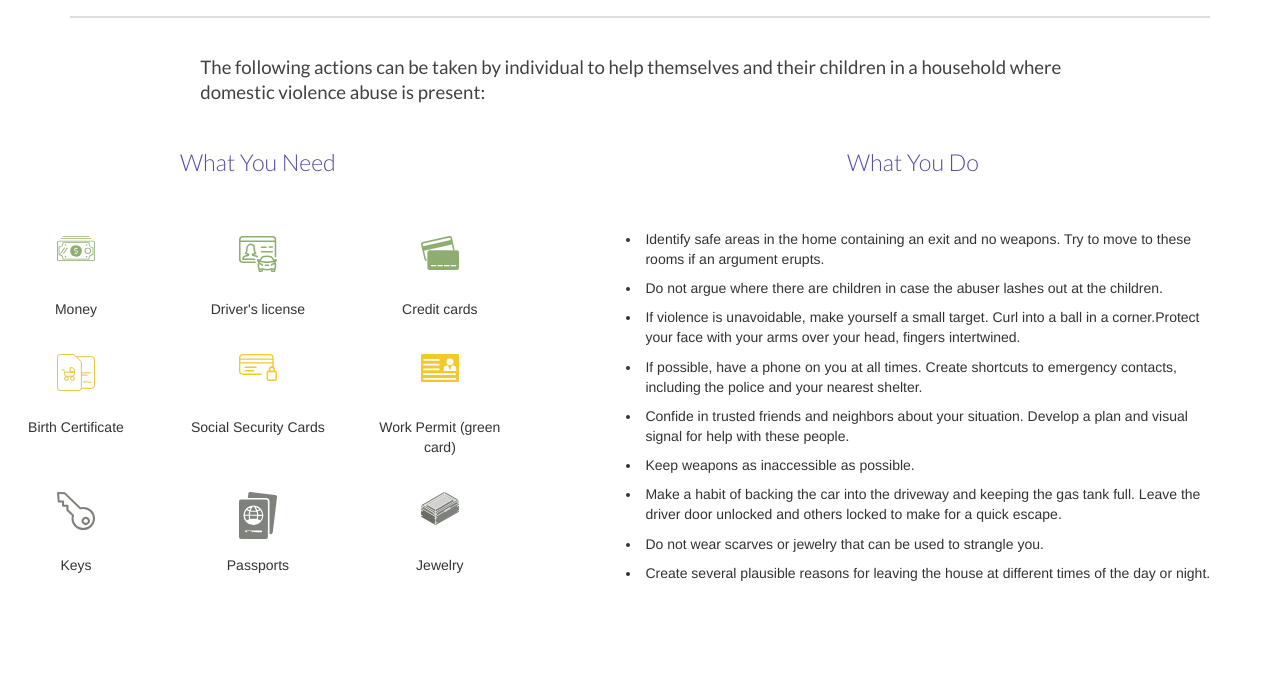
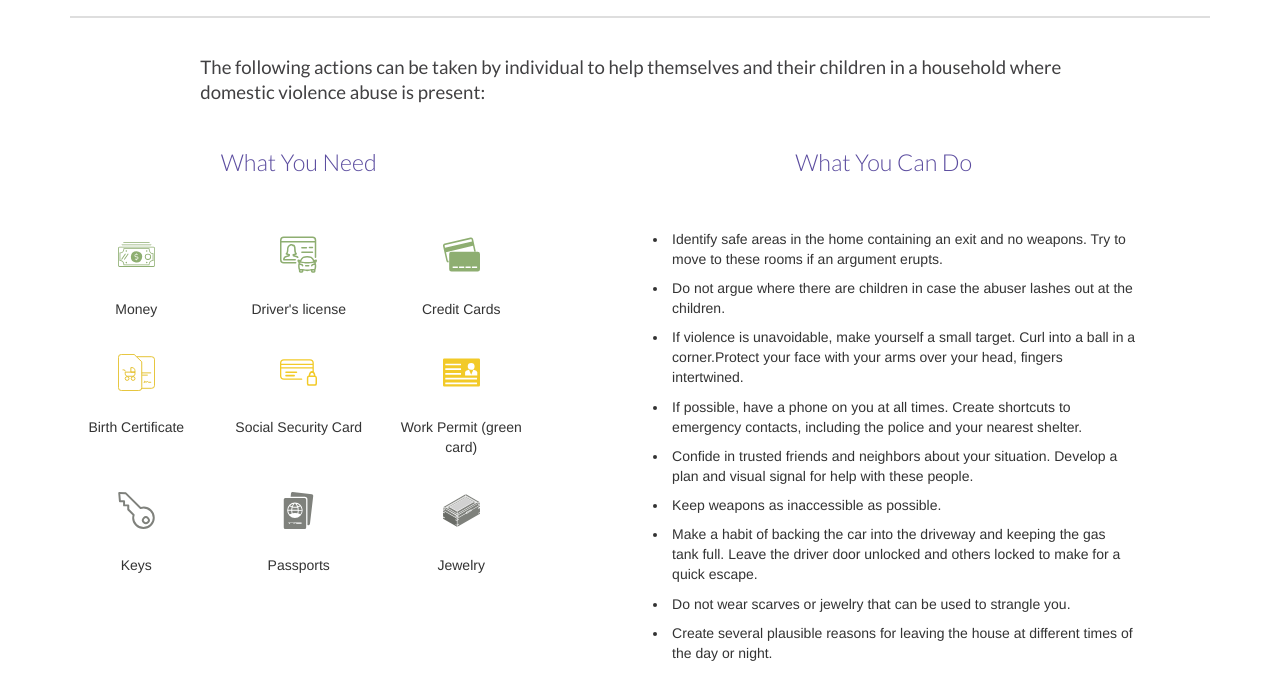
Before and after one commit to techdev5521/ywca, a plain HTML site: page index.html in a window 1280 px wide. Shown: the part 101-785 px from the top of the page. Drawn offline with Linux system fonts and the light colour scheme.

Commit message:
Rewrote Take Action Structure for more appropriate layout

```diff
--- a/css/main.css
+++ b/css/main.css
@@ -127,14 +127,8 @@ hr {
     text-align: center;
 }
 
-.what-you-do{
-    margin-top:1em;
-    margin-left: 5em;
-    margin-right: 5em;
-    padding-bottom: 5em;
-}
-
-.action-icon {
+.what-you-need-icon {
+    display: block;
     margin-left: auto;
     margin-right: auto;
     margin-top: 1.8125em;
@@ -143,6 +137,13 @@ hr {
     width: 2.6667em;
 }
 
+.what-you-do{
+    margin-top:1em;
+    margin-left: 5em;
+    margin-right: 5em;
+    padding-bottom: 5em;
+}
+
 ul li{
     padding: 0.33em;
 }
--- a/index.html
+++ b/index.html
@@ -44,8 +44,8 @@
 			</div>
 		</div>
 		<!-- Take Action (Si) -->
+		<div class="container">
 			<div class="action">
-			<div class="container">
 				<div class="title">
 					<div class="row">
 						<div class="col-md-12">
@@ -57,134 +57,60 @@
 				</div>
 			</div>
 
-			<div class="take-action-content">
 			<div class="row">
 				<div class="col-md-5">
+					<div class="row">
+						<div class="col-md-12">
 							<div class="what-you-need-title">
 								<p>What You Need</p>
 							</div>
 						</div>
-					<div class="col-md-7 ">
-						<div class="what-you-do-title">
-							<p>What You Do</p>
 					</div>
-					</div>
-				</div>
-			</div>
+					<div class="row">
+						<div class="col-md-12">
 
-			<div class="row">
-				<div class="col-md-5">
 							<div class="what-you-need">
 								<div class="row">
-							<div class="col-md-4">
-								<div class="row">
-									<div class="action-icon">
-										<img src="images/money.svg" alt="Money">
+									<div class="col-sm-4">
+										<img class="what-you-need-icon" src="images/money.svg" alt="Money">
+										<p>Money</p>
+									</div>
+									<div class="col-sm-4">
+										<img class="what-you-need-icon" src="images/driver.svg" alt="Driver's License">
+										<p>Driver's license</p>
+									</div>
+									<div class="col-sm-4">
+										<img class="what-you-need-icon" src="images/credit.svg" alt="Credit Cards">
+										<p>Credit Cards</p>
 									</div>
 								</div>
 								<div class="row">
-									<div class="col-md-12">
-										<p>Money</p>
+									<div class="col-sm-4">
+										<img class="what-you-need-icon" src="images/birth.svg" alt="Birth Certificate">
+										<p>Birth Certificate</p>
 									</div>
+									<div class="col-sm-4">
+										<img class="what-you-need-icon" src="images/ssn.svg" alt="Social Security Car">
+										<p>Social Security Card</p>
 									</div>
-							</div>
-							<div class="col-md-4">
-								<div class="row">
-									<div class="action-icon">
-										<img src="images/driver.svg" alt="Money">
+									<div class="col-sm-4">
+										<img class="what-you-need-icon" src="images/workpermit.svg" alt="Work Permit">
+										<p>Work Permit (green card)</p>
 									</div>
 								</div>
 								<div class="row">
-									<div class="col-md-12">
-										<p>Driver's license</p>
-									</div>
-								</div>
-							</div>
-							<div class="col-md-4">
-								<div class="row">
-									<div class="action-icon">
-										<img src="images/credit.svg" alt="Money">
-									</div>
-								</div>
-								<div class="row">
-									<div class="col-md-12">
-										<p>Credit cards</p>
-									</div>
-								</div>
-							</div>
-						</div>
-						<div class="row">
-							<div class="col-md-4">
-								<div class="row">
-									<div class="action-icon">
-										<img src="images/birth.svg" alt="Money">
-									</div>
-								</div>
-								<div class="row">
-									<div class="col-md-12">
-										<p>Birth Certificate</p>
-									</div>
-								</div>
-							</div>
-							<div class="col-md-4">
-								<div class="row">
-									<div class="action-icon">
-										<img src="images/ssn.svg" alt="Money">
-									</div>
-								</div>
-								<div class="row">
-									<div class="col-md-12">
-										<p>Social Security Cards</p>
-									</div>
-								</div>
-							</div>
-							<div class="col-md-4">
-								<div class="row">
-									<div class="action-icon">
-										<img src="images/workpermit.svg" alt="Money">
-									</div>
-								</div>
-								<div class="row">
-									<div class="col-md-12">
-										<p>Work Permit (green card)</p>
-									</div>
-								</div>
-							</div>
-						</div>
-						<div class="row">
-							<div class="col-md-4">
-								<div class="row">
-									<div class="action-icon">
-										<img src="images/keys.svg" alt="Money">
-									</div>
-								</div>
-								<div class="row">
-									<div class="col-md-12">
+									<div class="col-sm-4">
+										<img class="what-you-need-icon" src="images/keys.svg" alt="Keys">
 										<p>Keys</p>
 									</div>
-								</div>
-							</div>
-							<div class="col-md-4">
-								<div class="row">
-									<div class="action-icon">
-										<img src="images/passport.svg" alt="Money">
-									</div>
-								</div>
-								<div class="row">
-									<div class="col-md-12">
+									<div class="col-sm-4">
+										<img class="what-you-need-icon" src="images/passport.svg" alt="Passports">
 										<p>Passports</p>
 									</div>
+									<div class="col-sm-4">
+										<img class="what-you-need-icon" src="images/jewelry.svg" alt="Jewelry">
+										<p>Jewelry</p>
 									</div>
-							</div>
-							<div class="col-md-4">
-								<div class="row">
-									<div class="action-icon">
-										<img src="images/jewelry.svg" alt="Money">
-									</div>
-								</div>
-								<div class="row">
-									<div class="col-md-12">
-										<p>Jewelry</p>
 								</div>
 							</div>
 						</div>
@@ -192,11 +118,17 @@
 
 				</div>
 
+				<div class="col-md-7">
+					<div class="row">
+						<div class="col-md-12">
+							<div class="what-you-do-title">
+								<p>What You Can Do</p>
 							</div>
-
-				<div class="col-md-7">
+						</div>
+					</div>
+					<div class="row">
+						<div class="col-md-12">
 							<div class="what-you-do">
-						<div class="row">
 								<ul style="list-style-type:disc">
 									<li>Identify safe areas in the home containing an exit and no weapons. Try to move to these rooms if an argument erupts.</li>
 									<li>Do not argue where there are children in case the abuser lashes out at the children.</li>
@@ -210,6 +142,8 @@
 								</ul>
 							</div>
 						</div>
+					</div>
+
 				</div>
 			</div>
 		</div>
@@ -227,7 +161,6 @@
 						</div>
 					</div>
 				</div>
-				<div id="resources">
 					<div class="row">
 
 						<div class="col-md-4">
```
Lines whose indentation alone changed are shown as unchanged.
